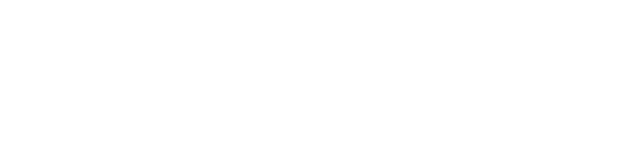
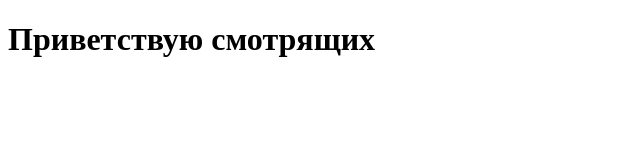
Before and after one commit to Danisimus-BB/first-project, a plain HTML site: page index.html in a window 1280 px wide. Shown: the whole page, without its empty margins (0-640 px from the left). Drawn offline with Linux system fonts and the light colour scheme.

```diff
--- a/index.html
+++ b/index.html
@@ -6,6 +6,7 @@
     <title>Мой проект</title>
 </head>
 <body>
+    <h1>Приветствую смотрящих</h1>
 
 </body>
 </html>
```
